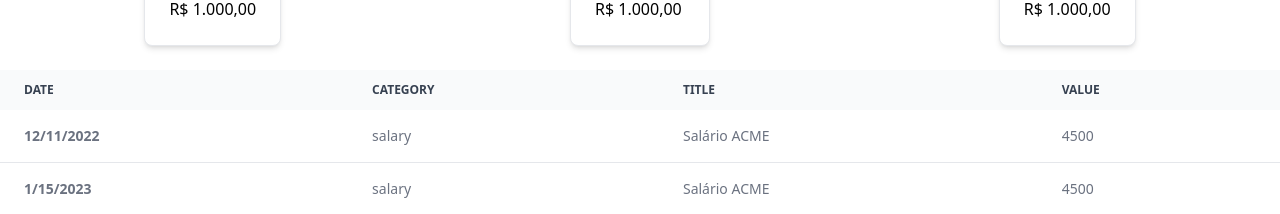
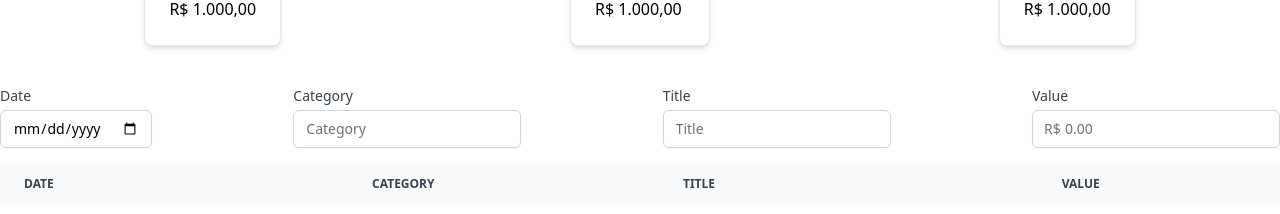
Before and after one commit to walternascimentobarroso/WFinancial, a React (Vite) app: page / in a window 1280 px wide. Shown: the part 284-498 px from the top of the page. Built offline with nearby package versions, Linux system fonts and the light colour scheme.

Commit message:
✨ NEW FEATURE: Add InputCustom component

```diff
--- a/src/App.tsx
+++ b/src/App.tsx
@@ -1,6 +1,7 @@
 import { useState } from "react";
 
-import DateTime from "./components/general/Datetime";
+import DateTime from "./components/general/datetime/Datetime";
+import InputCustom from "./components/project/inputCustom/InputCustom";
 import CardResume from "./components/project/cardResume/CardResume";
 import DateArea from "./components/project/dateArea/DateArea";
 import Header from "./components/project/header/Header";
@@ -49,6 +50,19 @@ export default function App() {
           color={"green"}
         />
       </div>
+
+      <div className="flex mx-auto max-w-7xl items-center justify-between">
+        <InputCustom label="Date" type="date" />
+        <InputCustom label="Category" placeholder={"Category"} />
+        <InputCustom label="Title" placeholder={"Title"} />
+        <InputCustom
+          label="Value"
+          type="number"
+          iconRight="R$"
+          placeholder={"0.00"}
+        />
+      </div>
+
       <Table data={list} />
 
       <footer>
--- /dev/null
+++ b/src/components/project/inputCustom/InputCustom.tsx
@@ -0,0 +1,31 @@
+export default function InputCustom({
+  iconRight = false,
+  label,
+  placeholder,
+  type = "text",
+}: any) {
+  return (
+    <div className="py-4">
+      <label
+        htmlFor="price"
+        className="block text-sm font-medium text-gray-700"
+      >
+        {label}
+      </label>
+      <div className="relative mt-1 rounded-md shadow-sm">
+        <div className="pointer-events-none absolute inset-y-0 left-0 flex items-center pl-3">
+          <span className="text-gray-500 sm:text-sm">{iconRight}</span>
+        </div>
+        <input
+          type={type}
+          name="price"
+          id="price"
+          className={`block w-full rounded-md border-gray-300 ${
+            iconRight && "pl-8"
+          } focus:border-indigo-500 focus:ring-indigo-500 sm:text-sm`}
+          placeholder={placeholder}
+        />
+      </div>
+    </div>
+  );
+}
```
